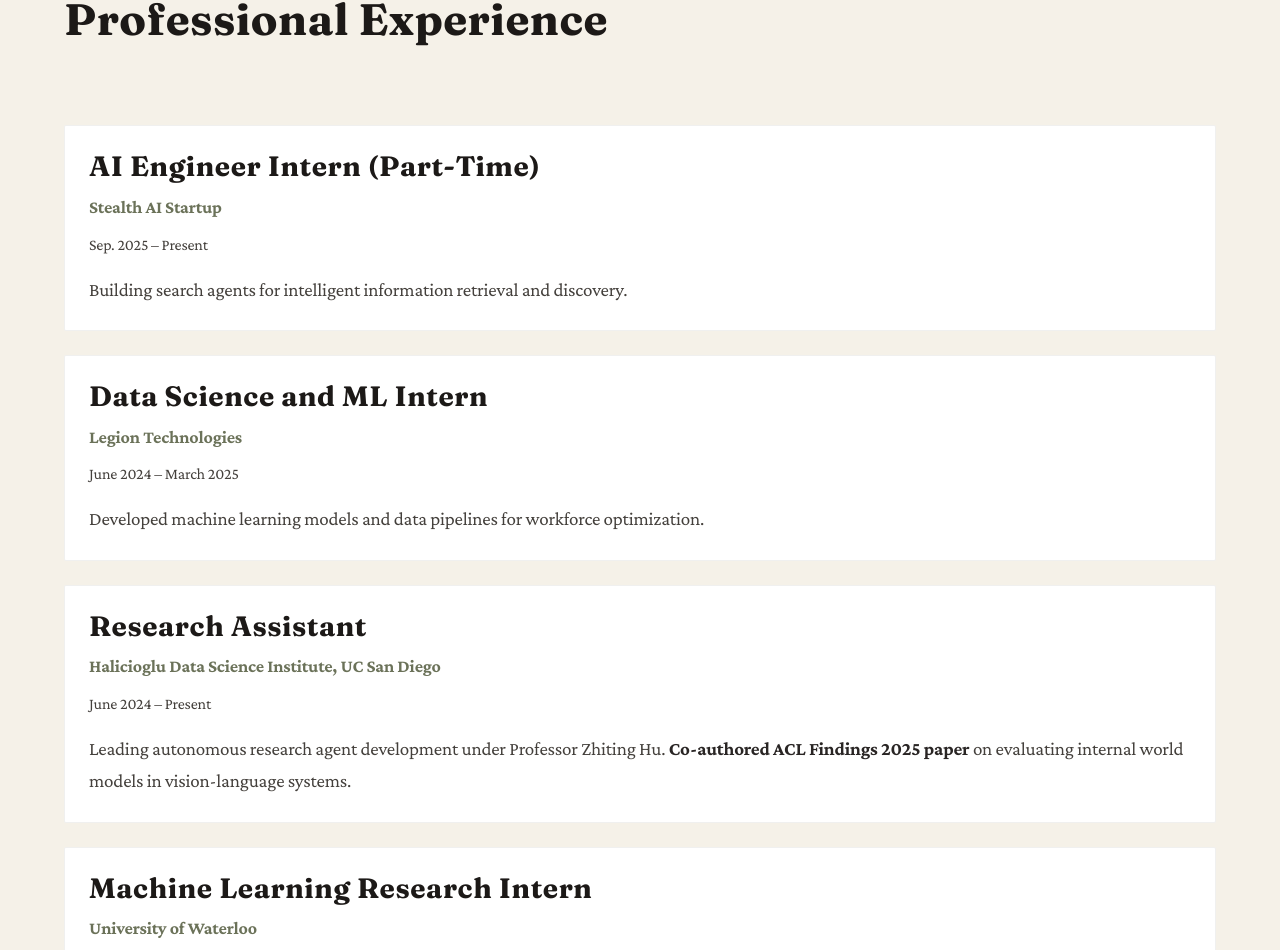
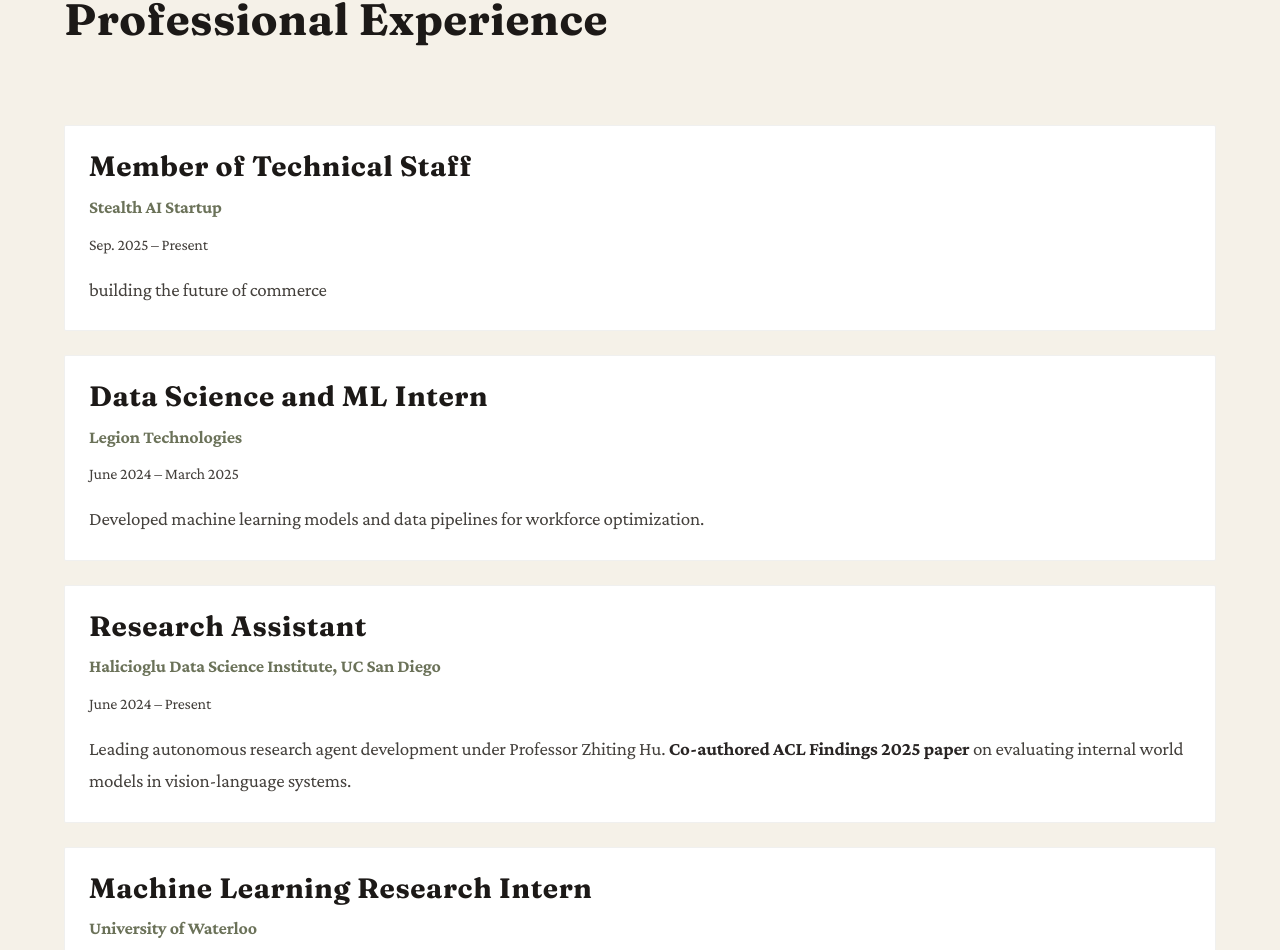
Before and after one commit to gauthk6/gauthk6.github.io, a React (Vite) app: page / in a window 1280 px wide. Shown: the part 2564-3514 px from the top of the page. Built offline with nearby package versions, Linux system fonts and the light colour scheme; a web font is replaced by a local one.

Commit message:
Update experience: Member of Technical Staff

```diff
--- a/src/components/Experience.jsx
+++ b/src/components/Experience.jsx
@@ -28,10 +28,10 @@
 
   const experiences = [
     {
-      title: 'AI Engineer Intern (Part-Time)',
+      title: 'Member of Technical Staff',
       organization: 'Stealth AI Startup',
       period: 'Sep. 2025 – Present',
-      description: 'Building search agents for intelligent information retrieval and discovery.',
+      description: 'building the future of commerce',
       current: true,
     },
     {
```
